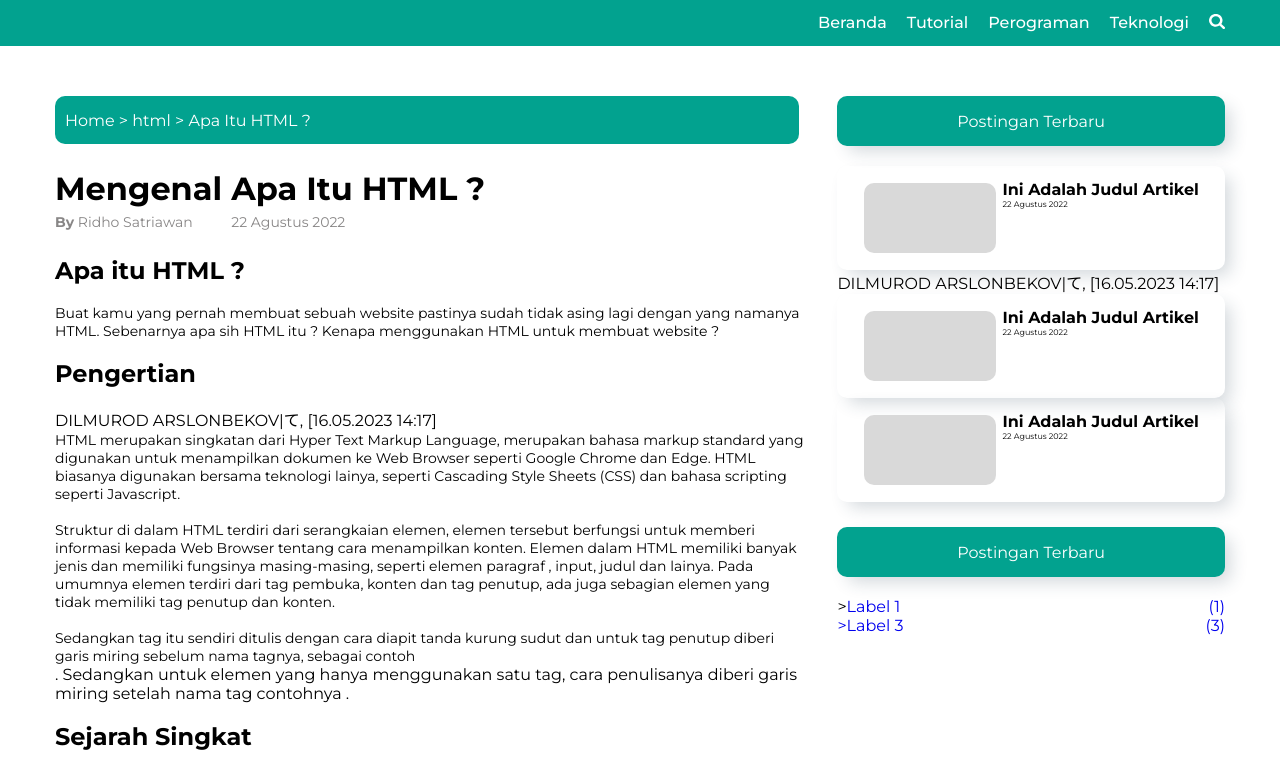
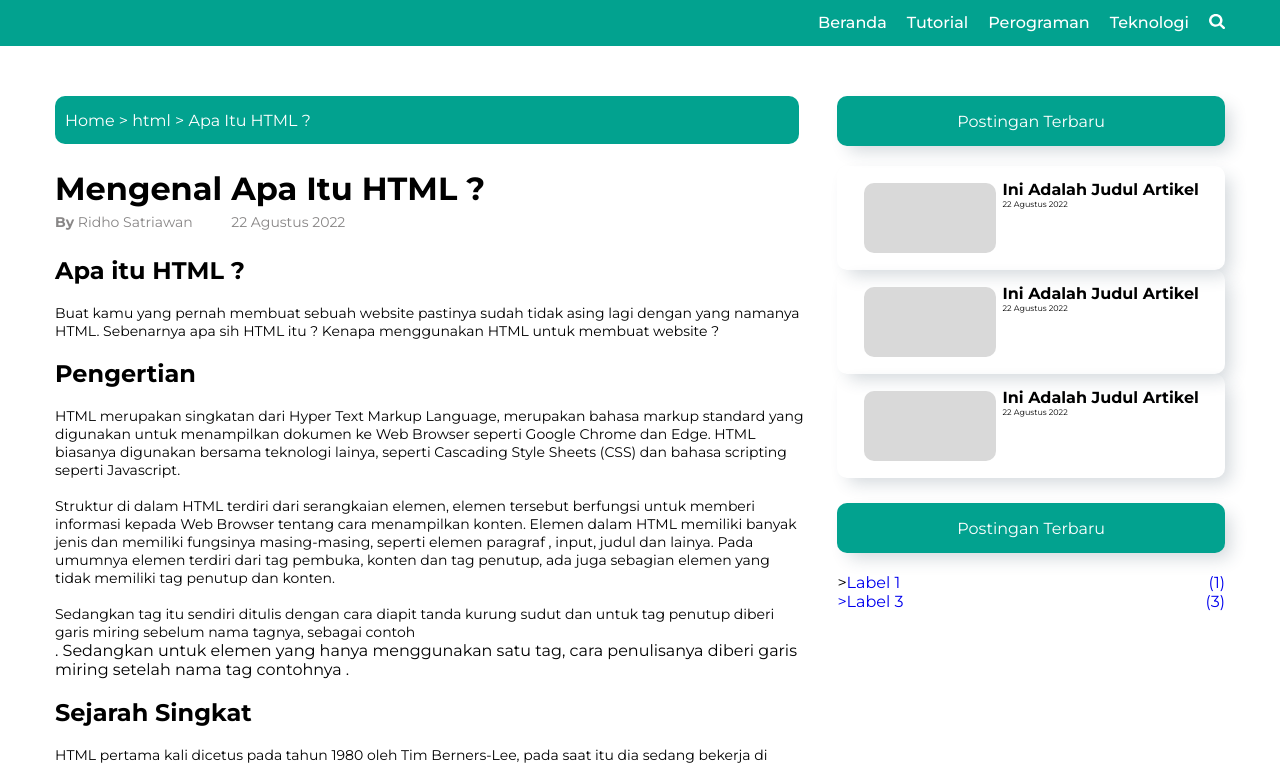
Before and after one commit to Shohjahonqwer/first_web-sayt, a plain HTML site: page indexsecont.html in a window 1280 px wide. Shown: the top 766 px of the page. Drawn offline with Linux system fonts and the light colour scheme; a web font is replaced by a local one.

Commit message:
second commit

```diff
--- a/indexsecont.html
+++ b/indexsecont.html
@@ -57,7 +57,7 @@
                         <h2>Pengertian</h2>
                         <br>
 
-DILMUROD ARSLONBEKOV|て, [16.05.2023 14:17]
+
 <p class="paragraph">HTML merupakan singkatan dari Hyper Text Markup Language, merupakan bahasa markup standard yang digunakan untuk menampilkan dokumen ke Web Browser seperti Google Chrome dan Edge. HTML biasanya digunakan bersama teknologi lainya, seperti Cascading Style Sheets (CSS) dan bahasa scripting seperti Javascript. <br>
                             <br>
                             Struktur di dalam HTML terdiri dari serangkaian elemen, elemen tersebut berfungsi untuk memberi informasi kepada Web Browser tentang cara menampilkan konten. Elemen dalam HTML memiliki banyak jenis dan memiliki fungsinya masing-masing, seperti elemen paragraf , input, judul dan lainya. Pada umumnya elemen terdiri dari tag pembuka, konten dan tag penutup, ada juga sebagian elemen yang tidak memiliki tag penutup dan konten.
@@ -102,7 +102,7 @@ DILMUROD ARSLONBEKOV|て, [16.05.2023 14:17]
                                 </div>
                             </div>
 
-DILMUROD ARSLONBEKOV|て, [16.05.2023 14:17]
+
 </div>
                         <div class="side_news">
                             <div class="side_container">
```
